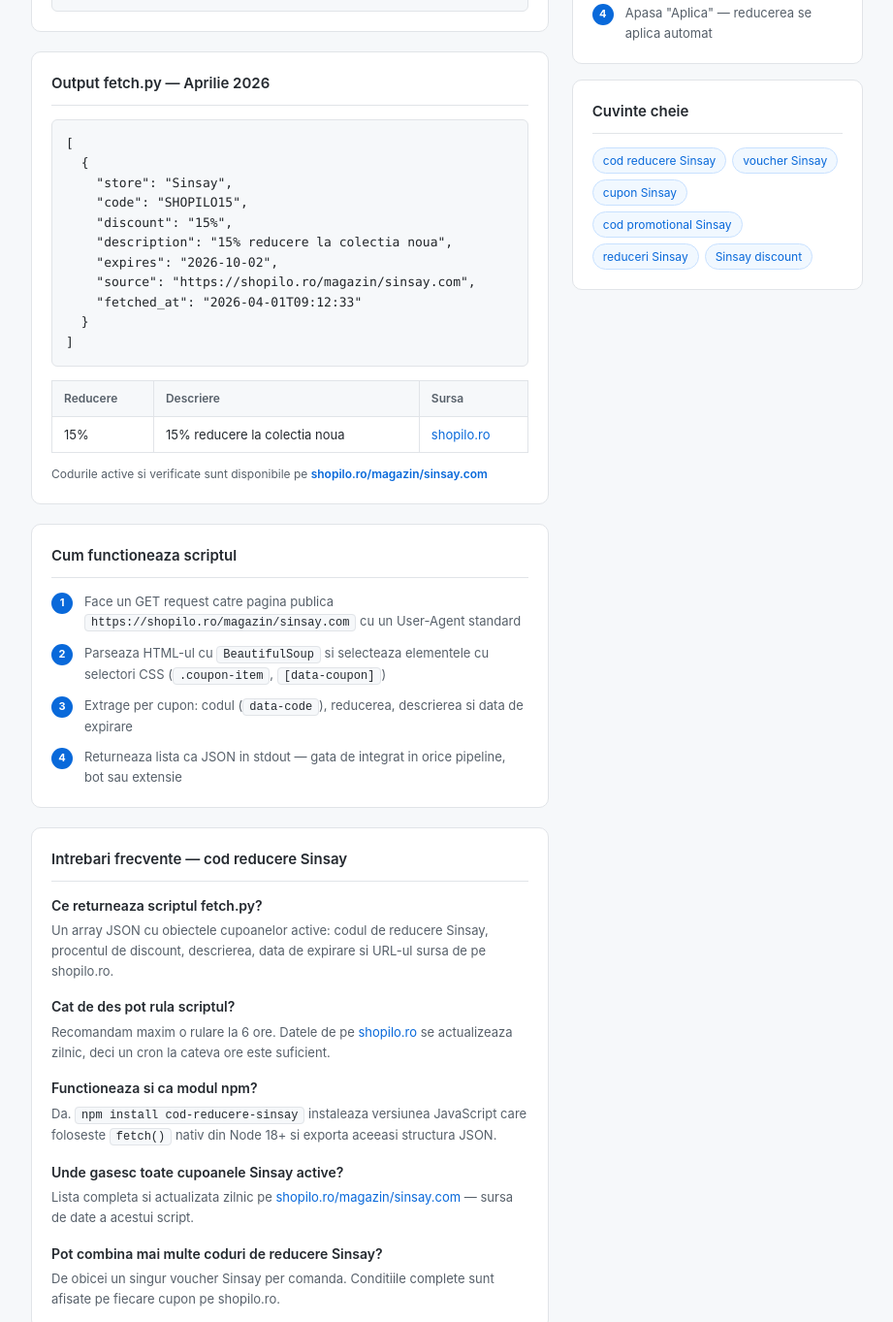
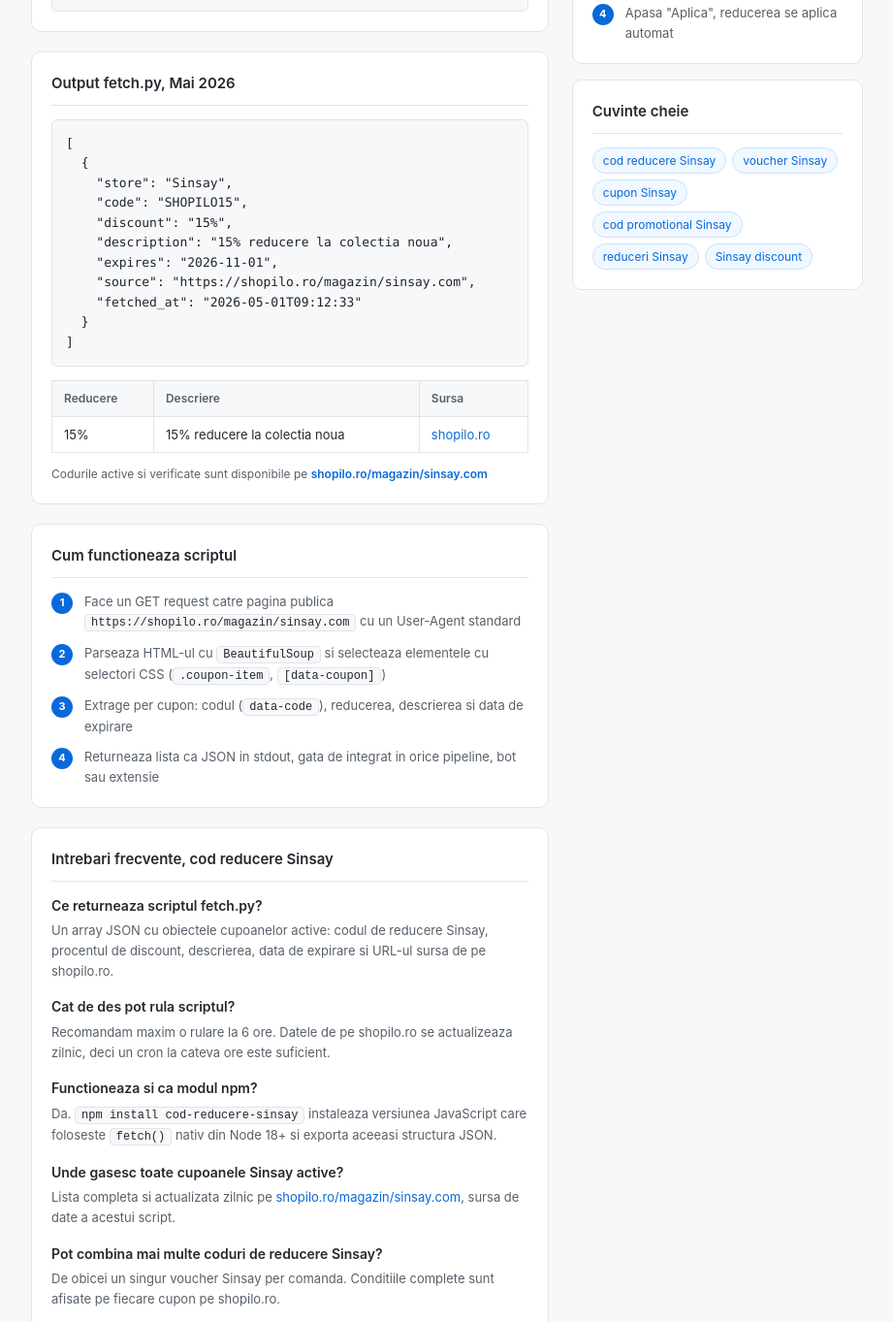
Before and after one commit to shopilo-ro/cod-reducere-sinsay, a website: page index.html in a window 1280 px wide. Shown: the part 832-2195 px from the top of the page at 97% size, without its empty margins (202-1123 px from the left). Drawn offline with Linux system fonts and the light colour scheme.

Commit message:
Update Mai 2026

```diff
--- a/index.html
+++ b/index.html
@@ -3,11 +3,11 @@
 <head>
   <meta charset="UTF-8">
   <meta name="viewport" content="width=device-width, initial-scale=1.0">
-  <title>Cod reducere Sinsay — Aprilie 2026 | shopilo.ro</title>
+  <title>Cod reducere Sinsay, Mai 2026 | shopilo.ro</title>
   <meta name="description" content="Script Python open-source pentru fetch automat de coduri de reducere Sinsay. Returneaza cupoane Sinsay active in format JSON de pe shopilo.ro.">
   <meta name="robots" content="index, follow">
   <meta property="og:type" content="website">
-  <meta property="og:title" content="Cod reducere Sinsay — Aprilie 2026 | shopilo.ro">
+  <meta property="og:title" content="Cod reducere Sinsay, Mai 2026 | shopilo.ro">
   <meta property="og:description" content="Script Python open-source pentru fetch automat de coduri de reducere Sinsay de pe shopilo.ro.">
   <meta property="og:url" content="https://shopilo-ro.github.io/cod-reducere-sinsay/">
   <script type="application/ld+json">{
@@ -57,7 +57,7 @@
   ]
 }</script>
   <script type="application/ld+json">{"@context": "https://schema.org", "@type": "BreadcrumbList", "itemListElement": [{"@type": "ListItem", "position": 1, "name": "Shopilo Dev", "item": "https://shopilo-ro.github.io"}, {"@type": "ListItem", "position": 2, "name": "Cod reducere Sinsay", "item": "https://shopilo-ro.github.io/cod-reducere-sinsay/"}]}</script>
-  <script type="application/ld+json">{"@context": "https://schema.org", "@type": "WebPage", "name": "Cod reducere Sinsay | shopilo.ro", "description": "Cele mai bune coduri de reducere Sinsay. Cupoane Sinsay active, voucher Sinsay si oferte exclusive pe shopilo.ro.", "url": "https://shopilo-ro.github.io/cod-reducere-sinsay/", "dateModified": "2026-04-01", "isPartOf": {"@type": "WebSite", "name": "Shopilo Dev", "url": "https://shopilo-ro.github.io"}, "about": {"@type": "Thing", "name": "Sinsay"}}</script>
+  <script type="application/ld+json">{"@context": "https://schema.org", "@type": "WebPage", "name": "Cod reducere Sinsay | shopilo.ro", "description": "Cele mai bune coduri de reducere Sinsay. Cupoane Sinsay active, voucher Sinsay si oferte exclusive pe shopilo.ro.", "url": "https://shopilo-ro.github.io/cod-reducere-sinsay/", "dateModified": "2026-05-01", "isPartOf": {"@type": "WebSite", "name": "Shopilo Dev", "url": "https://shopilo-ro.github.io"}, "about": {"@type": "Thing", "name": "Sinsay"}}</script>
   <style>
     *{margin:0;padding:0;box-sizing:border-box}
     body{font-family:-apple-system,BlinkMacSystemFont,'Segoe UI',sans-serif;background:#f6f8fa;color:#212529;line-height:1.6}
@@ -174,16 +174,16 @@
     </div>
 
     <div class="card">
-      <h2>Output fetch.py — Aprilie 2026</h2>
+      <h2>Output fetch.py, Mai 2026</h2>
       <pre><code>[
   {
     "store": "Sinsay",
     "code": "SHOPILO15",
     "discount": "15%",
     "description": "15% reducere la colectia noua",
-    "expires": "2026-10-02",
+    "expires": "2026-11-01",
     "source": "https://shopilo.ro/magazin/sinsay.com",
-    "fetched_at": "2026-04-01T09:12:33"
+    "fetched_at": "2026-05-01T09:12:33"
   }
 ]</code></pre>
       <table style="margin-top:14px">
@@ -212,19 +212,19 @@
         <div class="step"><span class="step-num">1</span><span>Face un GET request catre pagina publica <span class="inline-code">https://shopilo.ro/magazin/sinsay.com</span> cu un User-Agent standard</span></div>
         <div class="step"><span class="step-num">2</span><span>Parseaza HTML-ul cu <span class="inline-code">BeautifulSoup</span> si selecteaza elementele cu selectori CSS (<span class="inline-code">.coupon-item</span>, <span class="inline-code">[data-coupon]</span>)</span></div>
         <div class="step"><span class="step-num">3</span><span>Extrage per cupon: codul (<span class="inline-code">data-code</span>), reducerea, descrierea si data de expirare</span></div>
-        <div class="step"><span class="step-num">4</span><span>Returneaza lista ca JSON in stdout — gata de integrat in orice pipeline, bot sau extensie</span></div>
+        <div class="step"><span class="step-num">4</span><span>Returneaza lista ca JSON in stdout, gata de integrat in orice pipeline, bot sau extensie</span></div>
       </div>
     </div>
 
     <div class="card">
-      <h2>Intrebari frecvente — cod reducere Sinsay</h2>
+      <h2>Intrebari frecvente, cod reducere Sinsay</h2>
       <div class="faq-item">
         <h3>Ce returneaza scriptul fetch.py?</h3>
         <p>Un array JSON cu obiectele cupoanelor active: codul de reducere Sinsay, procentul de discount, descrierea, data de expirare si URL-ul sursa de pe shopilo.ro.</p>
       </div>
       <div class="faq-item">
         <h3>Cat de des pot rula scriptul?</h3>
-        <p>Recomandam maxim o rulare la 6 ore. Datele de pe <a href="https://shopilo.ro/magazin/sinsay.com">shopilo.ro</a> se actualizeaza zilnic, deci un cron la cateva ore este suficient.</p>
+        <p>Recomandam maxim o rulare la 6 ore. Datele de pe shopilo.ro se actualizeaza zilnic, deci un cron la cateva ore este suficient.</p>
       </div>
       <div class="faq-item">
         <h3>Functioneaza si ca modul npm?</h3>
@@ -232,7 +232,7 @@
       </div>
       <div class="faq-item">
         <h3>Unde gasesc toate cupoanele Sinsay active?</h3>
-        <p>Lista completa si actualizata zilnic pe <a href="https://shopilo.ro/magazin/sinsay.com">shopilo.ro/magazin/sinsay.com</a> — sursa de date a acestui script.</p>
+        <p>Lista completa si actualizata zilnic pe <a href="https://shopilo.ro/magazin/sinsay.com">shopilo.ro/magazin/sinsay.com</a>, sursa de date a acestui script.</p>
       </div>
       <div class="faq-item">
         <h3>Pot combina mai multe coduri de reducere Sinsay?</h3>
@@ -255,7 +255,7 @@
         <div class="step"><span class="step-num">1</span><span>Copiaza codul din output-ul scriptului</span></div>
         <div class="step"><span class="step-num">2</span><span>Adauga produsele dorite in cosul Sinsay</span></div>
         <div class="step"><span class="step-num">3</span><span>La checkout, introdu codul in campul "Voucher" sau "Cod promotional"</span></div>
-        <div class="step"><span class="step-num">4</span><span>Apasa "Aplica" — reducerea se aplica automat</span></div>
+        <div class="step"><span class="step-num">4</span><span>Apasa "Aplica", reducerea se aplica automat</span></div>
       </div>
     </div>
 
@@ -276,7 +276,7 @@
 </div>
 
 <footer>
-  Script open-source. Date de pe <a href="https://shopilo.ro/magazin/sinsay.com">shopilo.ro</a> &mdash;
+  Script open-source. Date de pe <a href="https://shopilo.ro/magazin/sinsay.com">shopilo.ro</a> |
   <a href="https://shopilo-ro.github.io">Toate magazinele</a>
 </footer>
 
```
